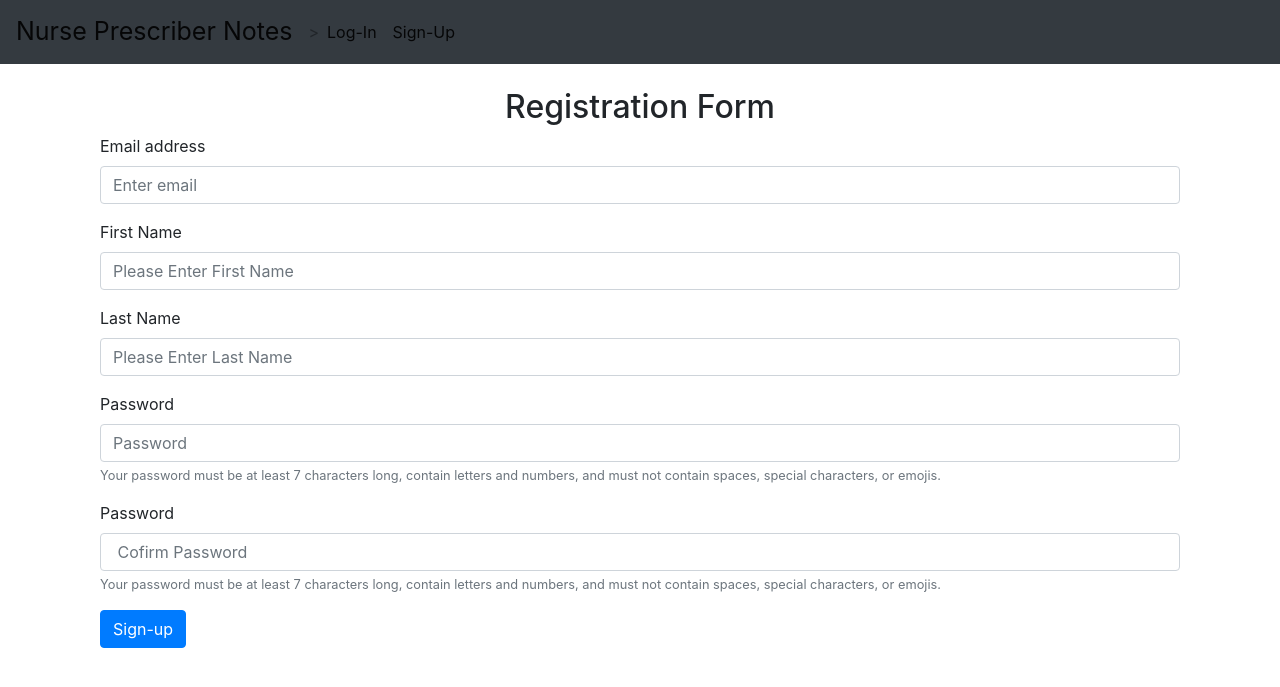
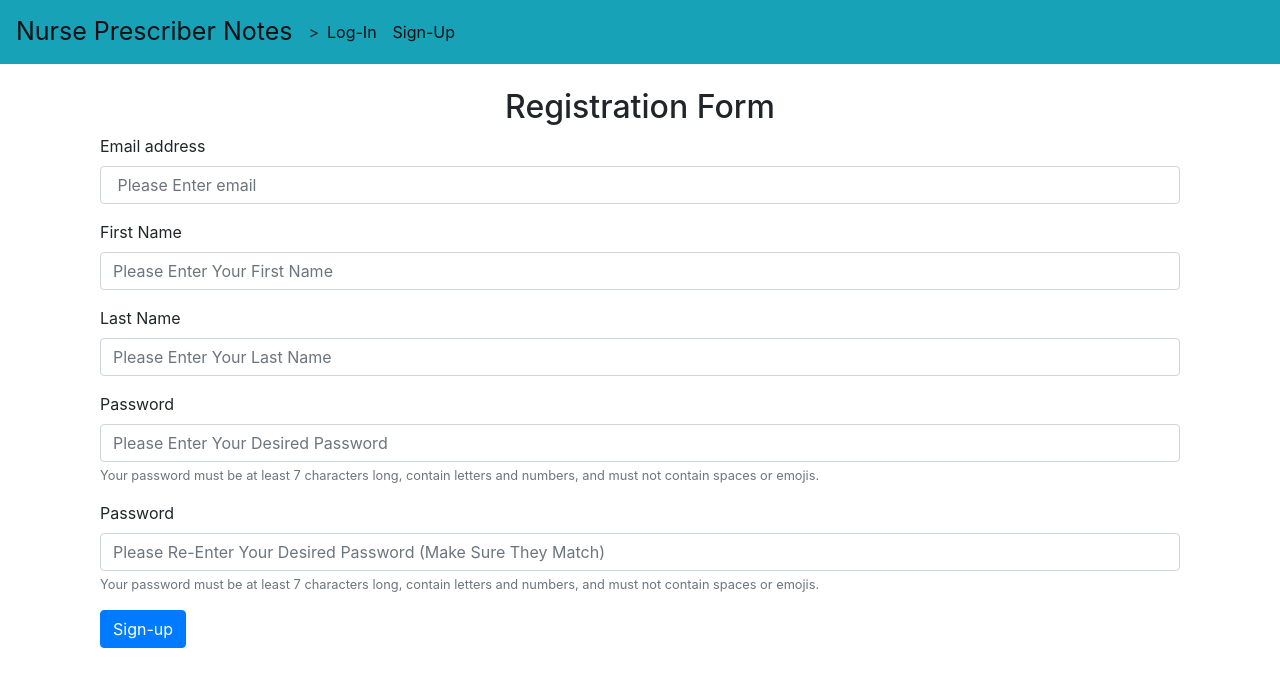
Before and after one commit to Chel-Wal/Chelsea-Wallace-CA-10584664, a Flask app: page /sign-up in a window 1280 px wide. Shown: the top 687 px of the page. Run offline with Flask 2, Linux system fonts and the light colour scheme; some libraries are stand-ins or nearby versions.

Commit message:
Slight changes made, spellings corrected and colour scheme decided on, also added last name view to show details

```diff
--- a/website/auth.py
+++ b/website/auth.py
@@ -23,7 +23,7 @@ def login():
             else:
                 flash("Incorrect Password,please try again.",category="error")
         else:
-            flash("User doesn\'t exist",category="error")
+            flash("Uh Oh User doesn\'t exist, Please Sign Up",category="error")
 
     return render_template("login.html",user=current_user)
 
@@ -44,7 +44,7 @@ def sign_up():
 
         user = User.query.filter_by(email=email).first()
         if user:
-            flash("User already exist",category="error")
+            flash("Uh Oh ... User already exist",category="error")
         else:
             if len(email) < 4 :
                 flash('email must be greater than 4 characters.' , category="error")
@@ -53,7 +53,7 @@ def sign_up():
             elif len(last_name) < 1:
                 flash('Last Name must be greater than 1 characters.' , category="error")
             elif password != confirm_password:
-                flash('Passwords Do Not Match.' , category="error")
+                flash('Oh No Your Passwords Don\'t Appear To Match.' , category="error")
             elif len(password) < 7:
                 flash(' Your password must be at least 7 characters long, contain letters and numbers, and must not contain spaces or emojis.' , category="error")
             else :
--- a/website/templates/LogIn.html
+++ b/website/templates/LogIn.html
@@ -6,12 +6,12 @@
     <form method="POST">
         <h2 align="center">Login</h2>
         <div class="form-group">
-            <label for="exampleInputEmail1">Email address</label>
-            <input type="email" class="form-control" id="exampleInputEmail1" name="email" aria-describedby="emailHelp" placeholder="Enter email">
+            <label for="exampleInputEmail1">Email Address</label>
+            <input type="email" class="form-control" id="exampleInputEmail1" name="email" aria-describedby="emailHelp" placeholder=" Please Enter Your email">
         </div>
         <div class="form-group">
             <label for="exampleInputPassword1">Password</label>
-            <input type="password" class="form-control" name="password" id="exampleInputPassword1" placeholder="Password">
+            <input type="password" class="form-control" name="password" id="exampleInputPassword1" placeholder="Please Enter Your Password">
         </div>
 
         <button type="submit" class="btn btn-primary">Login</button>
--- a/website/templates/base.html
+++ b/website/templates/base.html
@@ -16,7 +16,7 @@
 </head>
 
 <body>
-    <nav class="navbar navbar-expand-lg navbar-light bg-dark">
+    <nav class="navbar navbar-expand-lg navbar-light bg-info">
         <a class="navbar-brand" href="/" style="font-size:25px">Nurse Prescriber Notes</a>
         <button class="navbar-toggler"
                 type="button"
@@ -68,12 +68,12 @@
     {% if messages %}
     {% for category,message in messages %}
     {% if category == 'error' %}
-    <div class="alert alert-danger alter-dismissable fade show" role="alert">
+    <div class="alert alert-primary alter-dismissable fade show" role="alert">
         {{message}}
         <button type="button" class="close" data-dismiss="alert"> <span aria-hidden="true">&times;</span></button>
     </div>
     {% else %}
-    <div class="alert alert-success alter-dismissable fade show" role="alert">
+    <div class="alert alert-info alter-dismissable fade show" role="alert">
         {{message}}
         <button type="button" class="close" data-dismiss="alert"> <span aria-hidden="true">&times;</span></button>
     </div>
--- a/website/templates/index.html
+++ b/website/templates/index.html
@@ -24,7 +24,7 @@
         <div class="form-group row">
             <label for="staticEmail" class="col-sm-2 col-form-label">Drug/s Prescribed</label>
             <div class="col-sm-10">
-                <input type="text" class="form-control" name="title" id="formGroupExampleInput" placeholder="Enter Note Title">
+                <input type="text" class="form-control" name="title" id="formGroupExampleInput" placeholder="Enter Drugs Prescribed Here">
             </div>
         </div>
         <div class="form-group row">
@@ -42,7 +42,7 @@
 <div class="container mt-3">
     <table class="table">
         {% if user.notes|length ==0  %}
-        <div class="alert alert-danger" role="alert">
+        <div class="alert alert-primary" role="alert">
             There Is No Prescription Note, ADD Your First Prescription Note Now!!
         </div>
         {% else %}
--- a/website/templates/signup.html
+++ b/website/templates/signup.html
@@ -7,31 +7,31 @@
         <h2 align="center">Registration Form</h2>
         <div class="form-group">
             <label for="exampleInputEmail1">Email address</label>
-            <input type="email" class="form-control" id="exampleInputEmail1" name="email" aria-describedby="emailHelp" placeholder="Enter email">
+            <input type="email" class="form-control" id="exampleInputEmail1" name="email" aria-describedby="emailHelp" placeholder=" Please Enter email">
         </div>
         <div class="form-group">
             <label for="exampleInputFirstName">First Name</label>
-            <input type="text" class="form-control" name="name" id="exampleInputFirstName" placeholder="Please Enter First Name">
+            <input type="text" class="form-control" name="name" id="exampleInputFirstName" placeholder="Please Enter Your First Name">
         </div>
         <div class="form-group">
             <label for="exampleInputLastName">Last Name</label>
-            <input type="text" class="form-control" name="last_name" id="exampleInputLastName" placeholder="Please Enter Last Name">
+            <input type="text" class="form-control" name="last_name" id="exampleInputLastName" placeholder="Please Enter Your Last Name">
         </div>
         <div class="form-group">
             <label for="exampleInputPassword1">Password</label>
-            <input type="password" class="form-control" name="password" id="exampleInputPassword1" placeholder="Password"
+            <input type="password" class="form-control" name="password" id="exampleInputPassword1" placeholder="Please Enter Your Desired Password"
                    aria-describedby="passwordHelpBlock">
             <small id="passwordHelpBlock" class="form-text text-muted">
-                Your password must be at least 7 characters long, contain letters and numbers, and must not contain spaces, special characters, or emojis.
+                Your password must be at least 7 characters long, contain letters and numbers, and must not contain spaces or emojis.
             </small>
         </div>
 
         <div class="form-group">
             <label for="exampleInputPassword2">Password</label>
-            <input type="password" class="form-control" name="confirm-password" id="exampleInputPassword2" placeholder=" Cofirm Password"
+            <input type="password" class="form-control" name="confirm-password" id="exampleInputPassword2" placeholder="Please Re-Enter Your Desired Password (Make Sure They Match)"
                    aria-describedby="passwordHelpBlock">
             <small id="passwordHelpBlock" class="form-text text-muted">
-                Your password must be at least 7 characters long, contain letters and numbers, and must not contain spaces, special characters, or emojis.
+                Your password must be at least 7 characters long, contain letters and numbers, and must not contain spaces or emojis.
             </small>
         </div>
 
```
Also changed, not shown: website/templates/details.html (+6 -2 lines), website/database.db.
